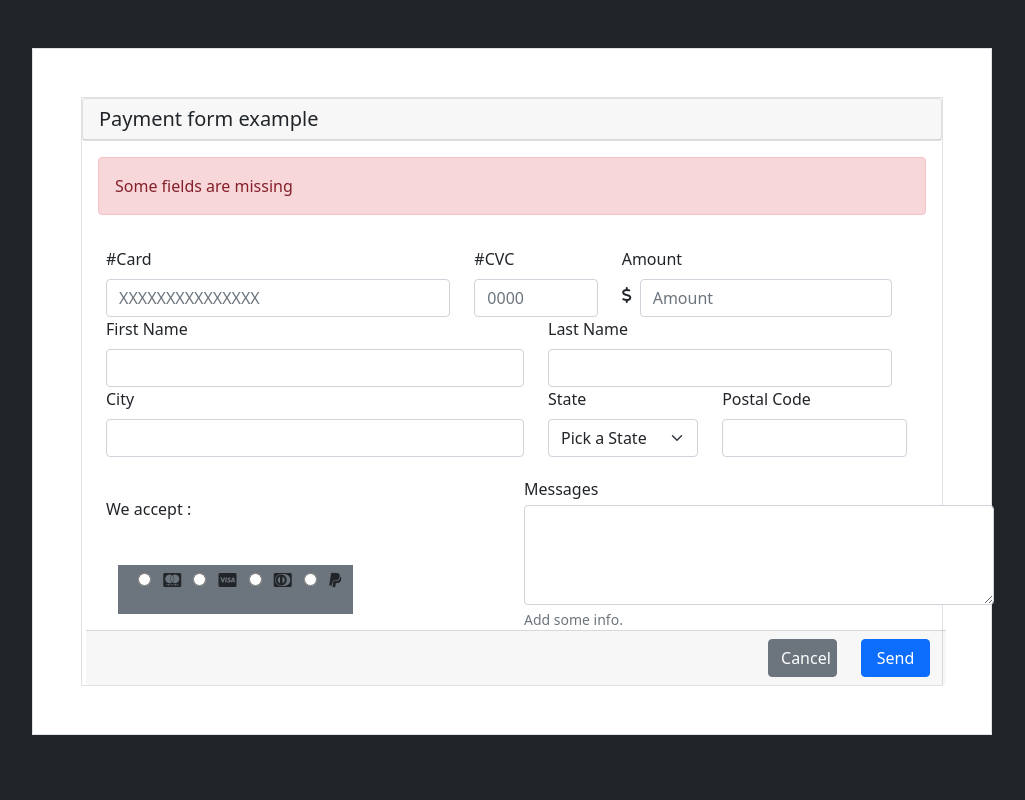
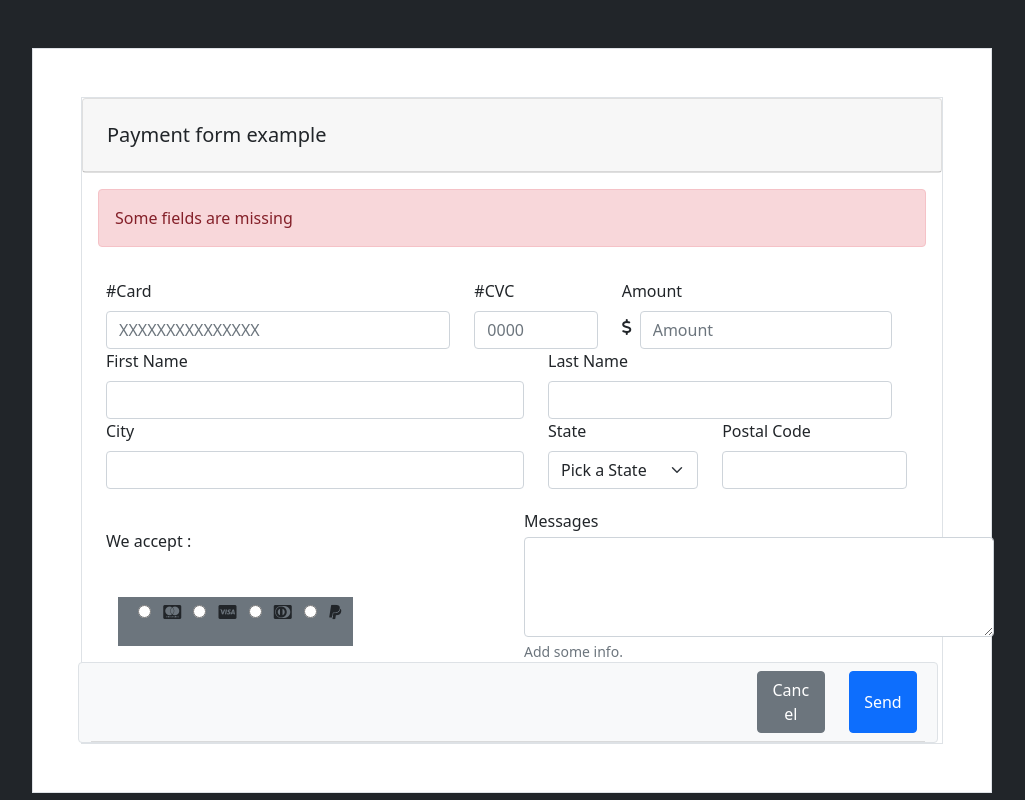
Before and after one commit to AdrianRios2527/HTML5FORM-AdrianRiosRuiz25, a plain HTML site: page index.html in a window 1280 px wide. Shown: the whole page, without its empty margins (128-1153 px from the left). Drawn offline with nearby package versions, Linux system fonts and the light colour scheme.

Commit message:
First commit

```diff
--- a/index.html
+++ b/index.html
@@ -15,7 +15,7 @@
     <div class="container w-75 mt-5 bg-body p-5 border">
         <div class="border ">
             <div class="card">
-                <h5 class="card-header">Payment form example</h5>
+                <h5 class="card-header p-4">Payment form example</h5>
             </div>
 
             <div class="card-body">
@@ -95,10 +95,10 @@
                                 <div id="emailHelp" class="form-text">Add some info.</div>
                             </div>
                         </div>
-                        <div class="card-footer ms-3">
-                            <div class="d-flex flex-row-reverse">
+                        <div class="card  bg-light border ms-2">
+                            <div class="card-header p-2 d-flex justify-content-end  bg-light">
+                                <button class="btn btn-secondary col-md-1 me-4">Cancel</button>
                                 <button class="btn btn-primary col-md-1">Send</button>
-                                <button class="btn btn-secondary col-md-1 me-4">Cancel</button>
                             </div>
                         </div>
             </form>
```
